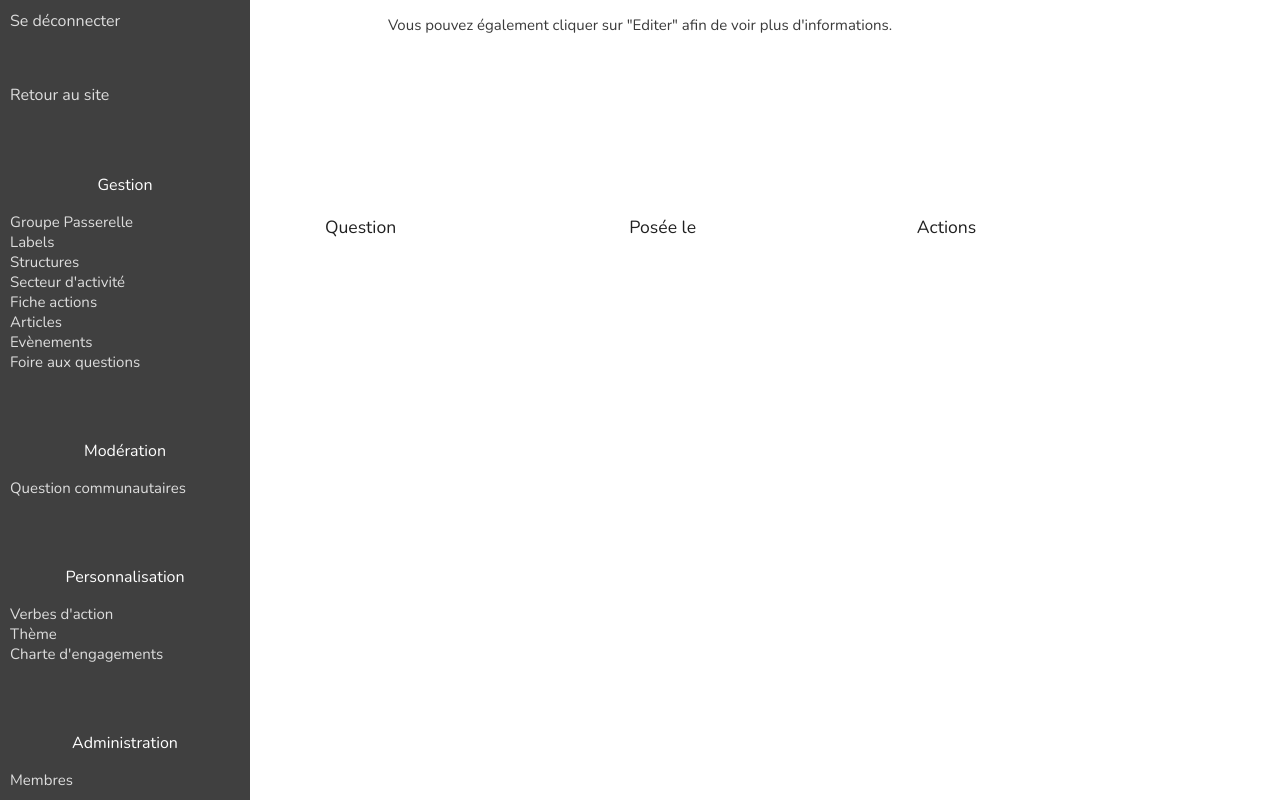
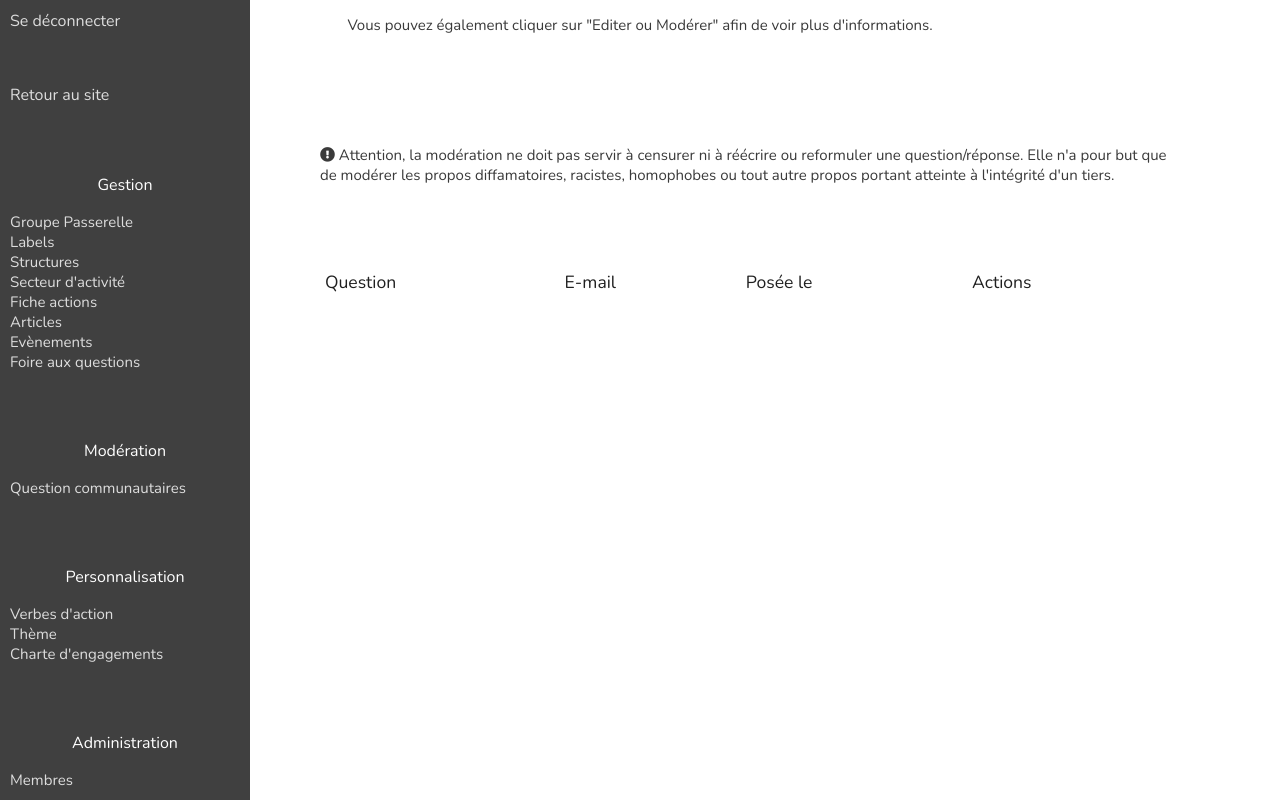
Before and after one commit to Paraplux/passerelle, a Laravel app: page /governator/master/question/list in a window 1280 px wide. Run offline with Laravel 8, Linux system fonts and the light colour scheme; data that the repository does not hold is empty; style sheets or scripts are compiled from the project's sources; some libraries are stand-ins or nearby versions.

Commit message:
[Admin] Modération communautaire

```diff
--- a/app/Http/Controllers/AdministrationRepository.php
+++ b/app/Http/Controllers/AdministrationRepository.php
@@ -13,6 +13,7 @@
 use App\Label;
 use App\Partenaire;
 use App\Question;
+use App\Reponse;
 use App\Secteur;
 use App\Structure;
 use App\Tag;
@@ -159,6 +160,9 @@
         } else if(request('model') === 'question') {
             $data['question'] = Question::findOrFail($id);
 
+        } else if(request('model') === 'reponse') {
+            $data['reponse'] = Reponse::findOrFail($id);
+
         } else if(request('model') === 'keyword') {
             $data['keyword'] = Keyword::findOrFail($id);
 
--- a/app/Http/Controllers/PartagerController.php
+++ b/app/Http/Controllers/PartagerController.php
@@ -34,7 +34,7 @@
     public function getQuestion()
     {
         $id = request('id');
-        $question = Question::where('id', $id)->first();
+        $question = Question::where('id', $id)->firstOrFail();
         $reponses = Reponse::where('question_id', $id)->orderByDesc('thumbs_up')->get();
 
         return view('partager.question', [
--- a/app/Question.php
+++ b/app/Question.php
@@ -3,6 +3,7 @@
 namespace App;
 
 use Illuminate\Database\Eloquent\Model;
+use App\Reponse;
 
 class Question extends Model
 {
@@ -14,6 +15,6 @@
     ];
 
     public function reponses() {
-        $this->hasMany('App\Reponse');
+        return $this->hasMany('App\Reponse');
     }
 }
--- a/app/Reponse.php
+++ b/app/Reponse.php
@@ -14,4 +14,8 @@
         'thumbs_up',
         'thumbs_down'
     ];
+
+    public function question() {
+        return $this->belongsTo('App\Question');
+    }
 }
--- a/public/js/administration.js
+++ b/public/js/administration.js
@@ -20,6 +20,8 @@
     ckeditor('theme_ckeditor_3');
     ckeditor('charte_ckeditor_1');
     ckeditor('charte_ckeditor_2');
+    ckeditor('question_ckeditor');
+    ckeditor('reponse_ckeditor');
 
 
     // RANDOM
--- a/resources/sass/administration.scss
+++ b/resources/sass/administration.scss
@@ -257,7 +257,9 @@
                 #cke_theme_ckeditor_2,
                 #cke_theme_ckeditor_3,
                 #cke_charte_ckeditor_1,
-                #cke_charte_ckeditor_2 {
+                #cke_charte_ckeditor_2,
+                #cke_question_ckeditor,
+                #cke_reponse_ckeditor {
                     border-radius: 5px;
                     border: none;
                     border: 1px solid rgba($dark, 0.3);
@@ -291,7 +293,9 @@
                 #cke_theme_ckeditor_2,
                 #cke_theme_ckeditor_3,
                 #cke_charte_ckeditor_1,
-                #cke_charte_ckeditor_2 {
+                #cke_charte_ckeditor_2,
+                #cke_question_ckeditor,
+                #cke_reponse_ckeditor {
                     width: 100%;
                 }
 
--- a/resources/views/admin/master/listing.blade.php
+++ b/resources/views/admin/master/listing.blade.php
@@ -6,7 +6,7 @@
 
 @include('flash')
 
-    <p class="text-muted">Vous pouvez également cliquer sur "Editer" afin de voir plus d'informations.</p>
+    <p class="text-muted">Vous pouvez également cliquer sur "Editer ou Modérer" afin de voir plus d'informations.</p>
 
     @if($model === 'partenaire')
         @include('admin.master.listing.partenaire')
--- a/resources/views/admin/master/listing/question.blade.php
+++ b/resources/views/admin/master/listing/question.blade.php
@@ -1,22 +1,44 @@
 <div class="listing-container">
 
 <table>
+    <p style="text-align: left;" class="text-muted"><i class="fas fa-exclamation-circle"></i> Attention, la modération ne doit pas servir à censurer ni à réécrire ou reformuler une question/réponse. Elle n'a pour but que de modérer les propos diffamatoires, racistes, homophobes ou tout autre propos portant atteinte à l'intégrité d'un tiers. </p>
     <tr>
         <td>Question</td>
+        <td>E-mail</td>
         <td>Posée le</td>
         <td>Actions</td>
     </tr>
-        @if(!empty($data))
-        @foreach($data['question'] as $item)
+    @if(!empty($data['question']))
+    @foreach($data['question'] as $question)
     <tr>
-            <td>{{ $item->question }}</td>
-            <td>{{ $item->created_at }}</td>
+            <td>{!! $question->question !!}</td>
+            <td>{{ $question->mail }}</td>
+            <td>{{ $question->created_at }}</td>
             <td>
-                <a href="/governator/master/{{ $model }}/edit/{{ $item->id }}" class="text-info">Editer</a> -
-                <a onclick="if(confirm('Souhaitez vous réellement supprimer cette entrée de la base de données ?')){return true;}else{return false;}" href="/governator/delete/{{ $model }}/{{ $item->id }}" class="text-danger">Supprimer</a>
+                <a href="/governator/master/{{ $model }}/edit/{{ $question->id }}" class="text-info">Modérer</a> -
+                <a onclick="if(confirm('Souhaitez vous réellement supprimer cette entrée de la base de données ?')){return true;}else{return false;}" href="/governator/delete/{{ $model }}/{{ $question->id }}" class="text-danger">Supprimer</a>
+            </td>
+    </tr>
+    <tr>
+        <td>Réponse</td>
+        <td>E-mail</td>
+        <td>Postée le</td>
+        <td>Actions</td>
+    </tr>
+    @if(!empty($question->reponses))
+    @foreach($question->reponses as $reponse)
+    <tr>
+        <td>{!! $reponse->reponse !!}</td>
+        <td>{{ $reponse->mail }}</td>
+        <td>{{ $reponse->created_at }}</td>
+        <td>
+            <a href="/governator/master/reponse/edit/{{ $reponse->id }}" class="text-info">Modérer</a> -
+            <a onclick="if(confirm('Souhaitez vous réellement supprimer cette entrée de la base de données ?')){return true;}else{return false;}" href="/governator/delete/reponse/{{ $reponse->id }}" class="text-danger">Supprimer</a>
         </td>
     </tr>
     @endforeach
     @endif
+    @endforeach
+    @endif
 </table>
 </div>
```
Also changed, not shown: resources/views/admin/master/edit.blade.php (+9 -0 lines), resources/views/admin/master/edit/question.blade.php (added, +20 -0 lines), resources/views/admin/master/edit/reponse.blade.php (added, +16 -0 lines), public/css/administration.css, 1 other file. Lines whose indentation alone changed are shown as unchanged.
